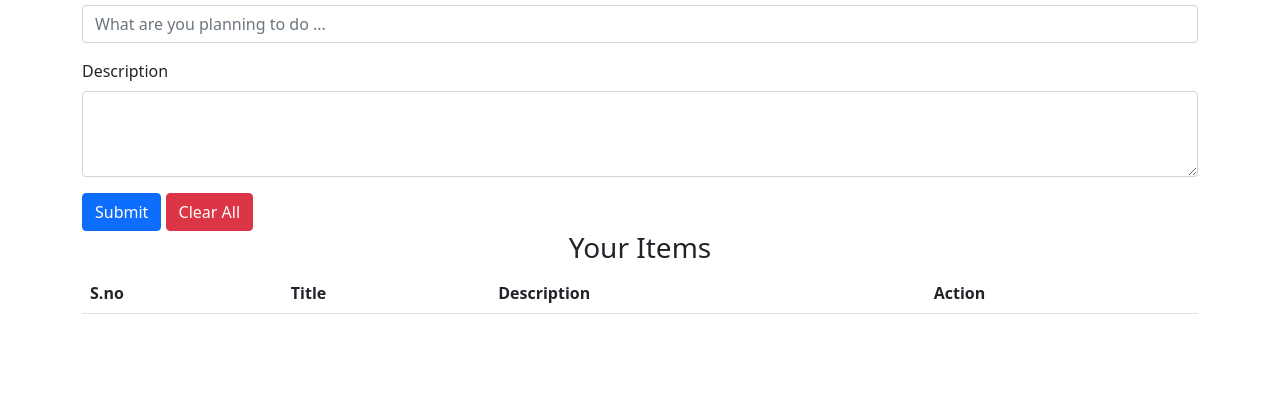
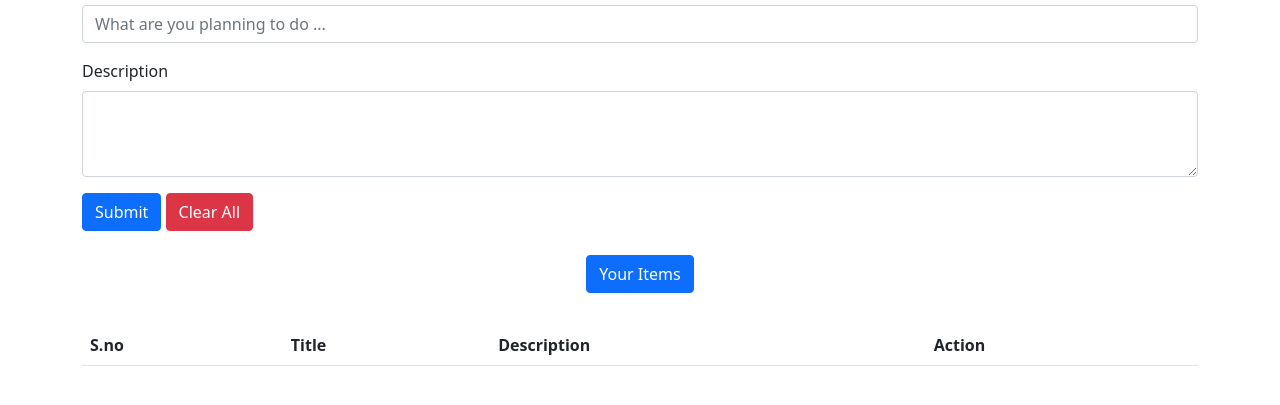
Before and after one commit to Priyamesh/Todo_list_js, a plain HTML site: page index.html in a window 1280 px wide. Shown: the part 153-558 px from the top of the page. Drawn offline with nearby package versions, Linux system fonts and the light colour scheme.

Commit message:
Complete Basic todo list

```diff
--- a/index.html
+++ b/index.html
@@ -72,7 +72,10 @@
 
 
         <div class="items">
-            <h3 class="text-center">Your Items</h3>
+            <div class="text-center">
+                <button type="submit" id="itemsbtn" class="btn btn-primary my-4 ">Your Items</button>
+            </div>
+
 
             <table class="table my-2">
                 <thead>
--- a/script.js
+++ b/script.js
@@ -88,3 +88,6 @@ addbt.addEventListener('click', getandupdate);
 
 let clrbtn = document.querySelector("#clrbtn");
 clrbtn.addEventListener('click', clearall);
+
+let itmbtn = document.querySelector("#itemsbtn");
+itmbtn.addEventListener('click', update);
```
